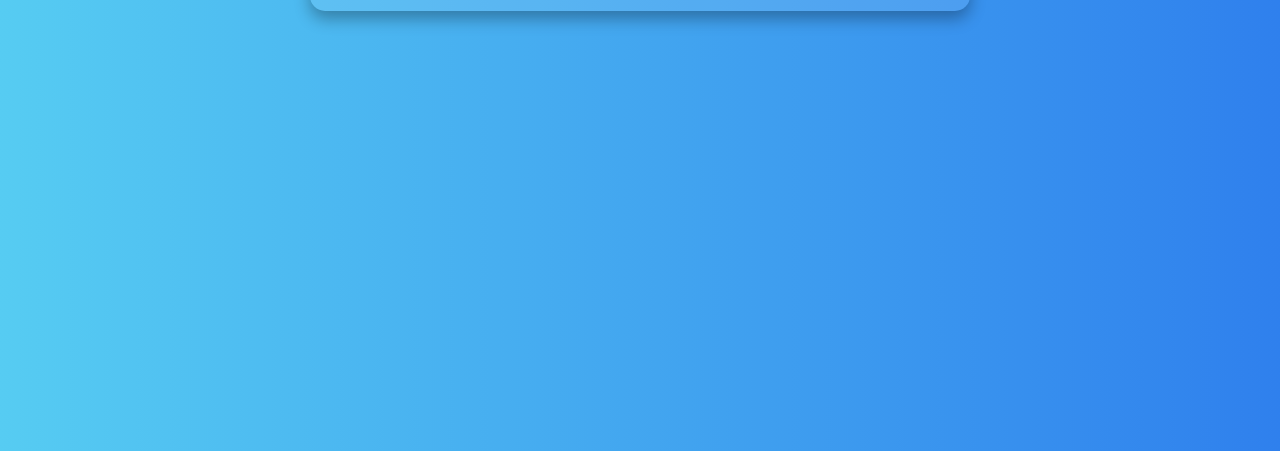
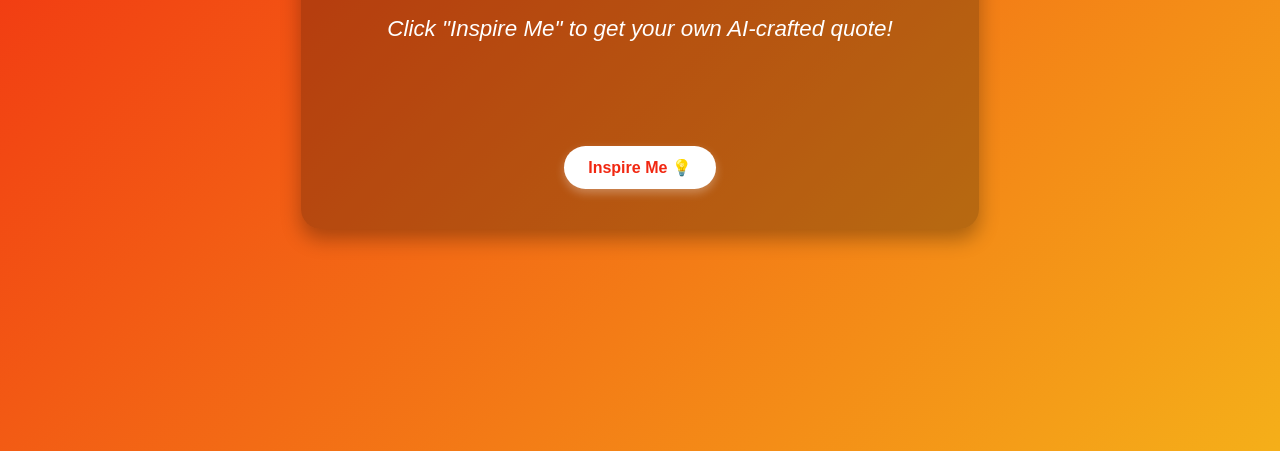
Before and after one commit to Yashwanthg13/motivationa-quotes, a plain HTML site: page index.html in a window 1280 px wide. Shown: the part 349-800 px from the top of the page. Drawn offline with Linux system fonts and the light colour scheme.

Commit message:
Update style.css

```diff
--- a/style.css
+++ b/style.css
@@ -1,38 +1,65 @@
 body {
-    font-family: 'Segoe UI', sans-serif;
-    background: linear-gradient(to right, #56ccf2, #2f80ed);
-    color: white;
-    text-align: center;
-    padding: 50px;
   margin: 0;
+  font-family: 'Poppins', sans-serif;
+  background: linear-gradient(135deg, #f12711, #f5af19);
+  color: #fff;
+  height: 100vh;
+  display: flex;
+  justify-content: center;
+  align-items: center;
 }
 
 .container {
+  text-align: center;
+  background: rgba(0, 0, 0, 0.25);
+  padding: 40px;
+  border-radius: 20px;
+  box-shadow: 0 10px 20px rgba(0, 0, 0, 0.3);
   max-width: 600px;
-    margin: auto;
-    background: rgba(255, 255, 255, 0.1);
-    padding: 30px;
-    border-radius: 15px;
-    box-shadow: 0 8px 16px rgba(0,0,0,0.3);
+  animation: fadeIn 1s ease-in-out;
+}
+
+h1 {
+  font-size: 2.5rem;
+  margin-bottom: 20px;
+  text-shadow: 1px 1px 5px #000;
 }
 
 #quote-box {
+  font-size: 1.4rem;
+  font-style: italic;
   margin: 30px 0;
-    font-size: 1.5rem;
-    font-style: italic;
+  min-height: 100px;
 }
 
 button {
-    background-color: #fff;
-    color: #2f80ed;
-    padding: 10px 20px;
+  background: #fff;
+  color: #f12711;
   border: none;
-    border-radius: 8px;
+  padding: 12px 24px;
+  font-size: 1rem;
+  font-weight: bold;
+  border-radius: 50px;
   cursor: pointer;
-    font-size: 1rem;
-    transition: 0.3s;
+  transition: 0.3s ease;
+  box-shadow: 0 4px 10px rgba(255, 255, 255, 0.3);
 }
 
 button:hover {
-    background-color: #e0e0e0;
+  background: #ffe;
 }
+
+#loader {
+  margin-top: 20px;
+  font-style: italic;
+  font-size: 1rem;
+}
+
+.hidden {
+  display: none;
+}
+
+@keyframes fadeIn {
+  from {opacity: 0; transform: scale(0.9);}
+  to {opacity: 1; transform: scale(1);}
+}
```
Lines whose indentation alone changed are shown as unchanged.
